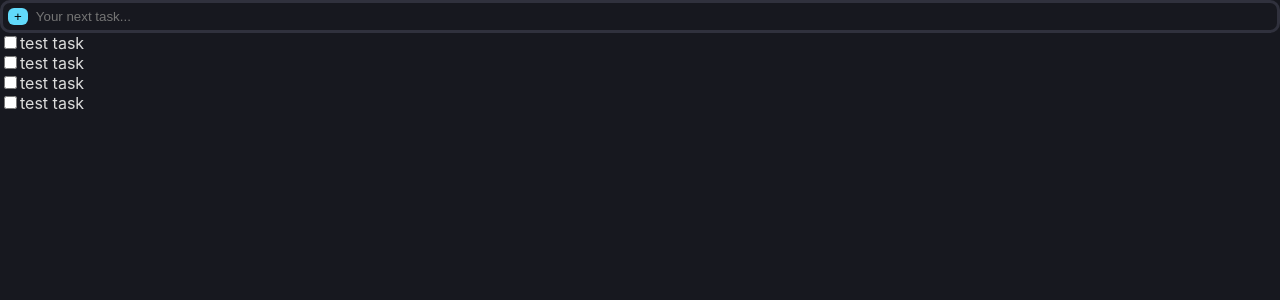
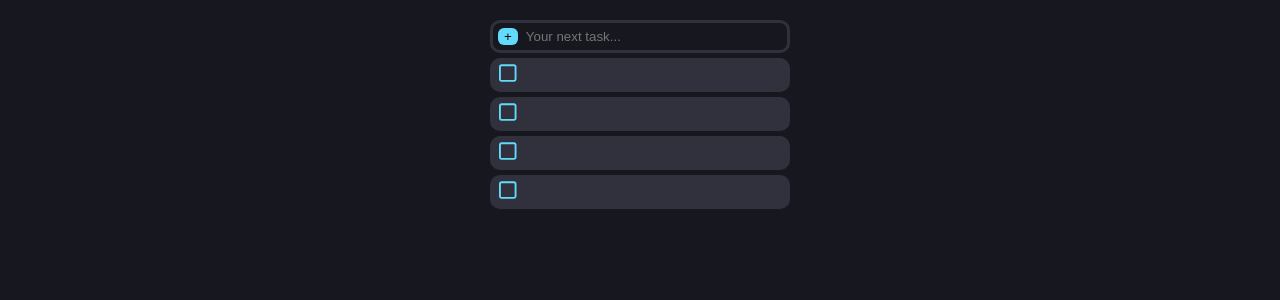
Before and after one commit to dvaug86/Tutorial-Todo-List-CodewDawid, a React (Create React App) app: page / in a window 1280 px wide. Shown: the top 300 px of the page. Built offline with nearby package versions, Linux system fonts and the light colour scheme.

Commit message:
finished some basic styling

```diff
--- a/src/App.jsx
+++ b/src/App.jsx
@@ -4,13 +4,13 @@ import TaskForm from "./TaskForm";
 
 function App() {
   return (
-    <div>
+    <main>
       <TaskForm />
       <Task />
       <Task />
       <Task />
       <Task />
-    </div>
+    </main>
   );
 }
 
--- a/src/Task.jsx
+++ b/src/Task.jsx
@@ -1,12 +1,15 @@
-import React from 'react'
+import React from "react";
 
 const Task = () => {
   return (
-    <div>
-        <input type="checkbox" />
-        test task
+    <div className="task">
+      <div type="checkbox unchecked">
+        <svg xmlns="http://www.w3.org/2000/svg" viewBox="0 0 448 512">
+          <path d="M384 32C419.3 32 448 60.65 448 96V416C448 451.3 419.3 480 384 480H64C28.65 480 0 451.3 0 416V96C0 60.65 28.65 32 64 32H384zM384 80H64C55.16 80 48 87.16 48 96V416C48 424.8 55.16 432 64 432H384C392.8 432 400 424.8 400 416V96C400 87.16 392.8 80 384 80z" />
+        </svg>
       </div>
-  )
-}
+    </div>
+  );
+};
 
-export default Task
+export default Task;
```
